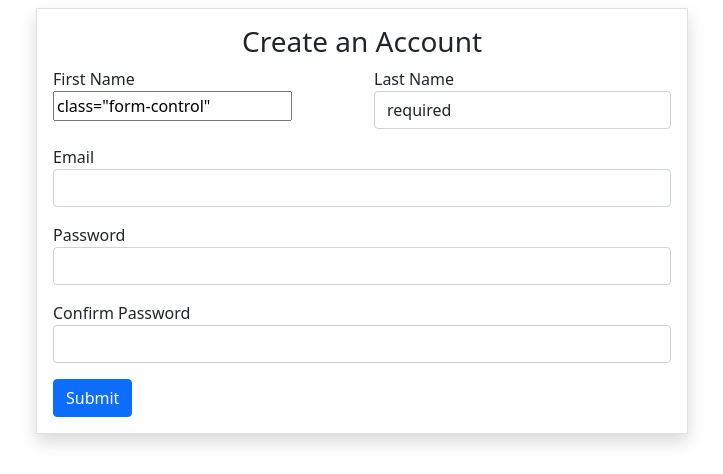
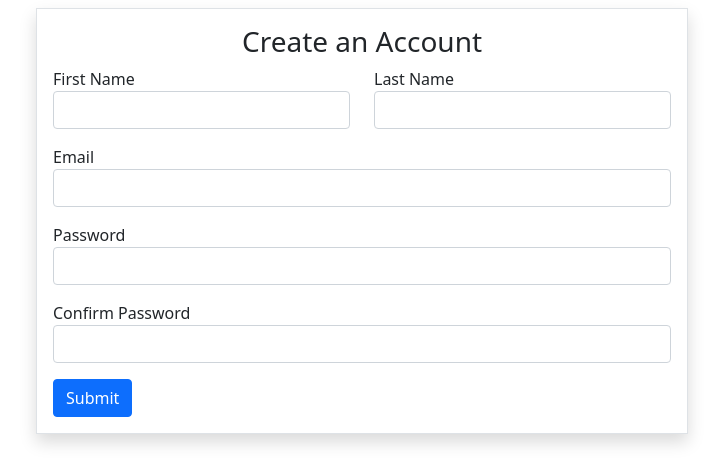
Before and after one commit to njirutitus/music-ict-project, a PHP site: page /register.php in a window 1280 px wide. Shown: the part 56-530 px from the top of the page, without its empty margins (278-1001 px from the left). Run offline with PHP 8.4, Linux system fonts and the light colour scheme; data that the repository does not hold is empty; some libraries are stand-ins or nearby versions.

Commit message:
fixing display error in register.php and login.php

```diff
--- a/controllers/login.php
+++ b/controllers/login.php
@@ -21,6 +21,9 @@
                     $_SESSION['success'] = "Login Successfull";
                     $_SESSION['user'] = $row['id'];
 
+                    unset($email);
+                    unset($password);
+
                     //check if the logged in user is a staff
                     $row['is_staff'] == 1?
                     header("location: dashboard.php"):header("location: home.php");
--- a/login.php
+++ b/login.php
@@ -14,11 +14,11 @@ require_once './controllers/conn.php';
             <form action="" method="post">
                 <div class="from-group mb-3">
                     <label for="email">Email</label>
-                    <input type="email" id="email" name="email" class="form-control">
+                    <input type="email" value="<?php echo $email ?? ""; ?>" id="email" name="email" class="form-control">
                 </div>
                 <div class="from-group mb-3">
                     <label for="password">Password</label>
-                    <input type="password" id="password" name="password" class="form-control">
+                    <input type="password" value="<?php echo $password ?? ""; ?>" id="password" name="password" class="form-control">
                 </div>
                 <input type="submit" value="Submit" class="btn btn-primary" name="submit">
             </form>
--- a/register.php
+++ b/register.php
@@ -16,13 +16,13 @@ require_once './controllers/conn.php';
                     <div class="col">
                         <div class="from-group mb-3">
                             <label for="firstname">First Name</label>
-                            <input name="firstname" id="firstname" type="text" value=<?php echo $first_name ?? ""; ?> class="form-control" required>
+                            <input name="firstname" id="firstname" type="text" value="<?php echo $first_name ?? ""; ?>" class="form-control" required>
                         </div>
                     </div>
                     <div class="col">
                         <div class="from-group mb-3">
                             <label for="lastname">Last Name</label>
-                            <input name="lastname" id="lastname" type="text" class="form-control" value=<?php echo $last_name ?? ""; ?> required>
+                            <input name="lastname" id="lastname" type="text" class="form-control" value="<?php echo $last_name ?? ""; ?>" required>
                         </div>
                     </div>
                 </div>
```
